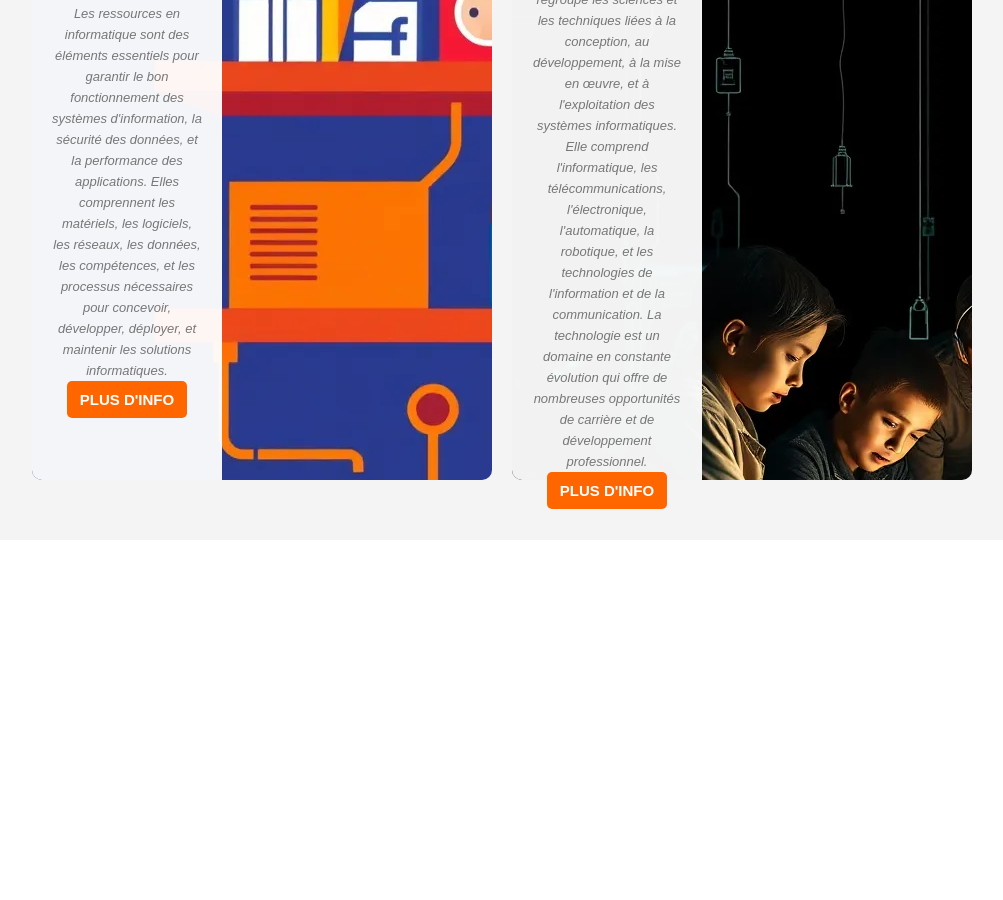
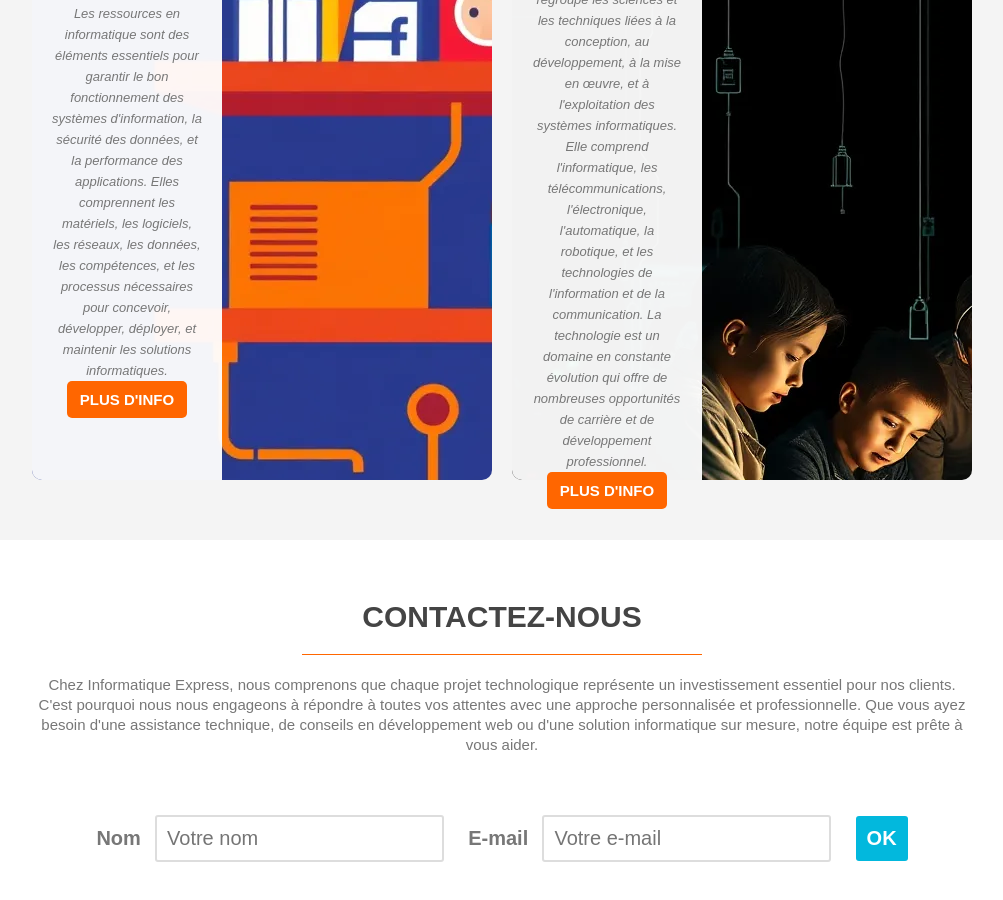
Before and after one commit to kmlkhatim/informatique_express, a plain HTML site: page index.html in a window 1280 px wide. Shown: the part 1318-2218 px from the top of the page, without its empty margins (138-1141 px from the left). Before the commit the page ends 1858 px from the top, so only its background shows below. Drawn offline with Linux system fonts and the light colour scheme.

Commit message:
preparer un formulaire de contact

```diff
--- a/index.html
+++ b/index.html
@@ -68,7 +68,17 @@
         </div>
     </section>
     <section id="contact">
-        <div class="wrapper"></div>
+        <div class="wrapper">
+            <h3>Contactez-nous</h3>
+            <p>Chez Informatique Express, nous comprenons que chaque projet technologique représente un investissement essentiel pour nos clients. C'est pourquoi nous nous engageons à répondre à toutes vos attentes avec une approche personnalisée et professionnelle. Que vous ayez besoin d'une assistance technique, de conseils en développement web ou d'une solution informatique sur mesure, notre équipe est prête à vous aider.</p>
+            <form>
+                <label for="name">Nom</label>
+                <input type="text" id="name" placeholder="Votre nom">
+                <label for="mail">E-mail</label>
+                <input type="text" id="mail" placeholder="Votre e-mail">
+                <input  type="submit" value="OK" class="button-3">
+            </form>
+        </div>
     </section>
     <section id="propos">
         <div class="wrapper"></div>
--- a/style.css
+++ b/style.css
@@ -10,20 +10,26 @@ body
     font-family: Arial, sans-serif;
     font-size: 15px;
 }
+h1, h3, h4
+{
+    color: #444;
+}
 h1
 {
     font-family: 'crete Round', serif;
     font-size: 45px;
-    color: #444;
 }
 h2
 {
+    font-size: 55px;
     color: #ffffff;
-    font-size: 55px;
+}
+h3
+{
+    font-size: 30px;
 }
 h4
 {
-    color: #444;
     font-size: 24px;
 }
 p
@@ -222,3 +228,54 @@ article h4
 {
     background: #0101ef;
 }
+
+/* FORMULAIRE DE CONTACT  */
+
+#contact
+{
+    padding: 60px  0;
+    text-align: center;
+}
+#contact h3
+{
+    width: 400px;
+    text-transform: uppercase;
+    margin: 0 auto 20px auto;
+    border-bottom: 1px solid #f60;
+    padding-bottom: 20px;
+}
+form
+{
+    margin: 60px 0 20px 0;
+}
+label
+{
+    font-weight: bold;
+    font-size: 20px;
+    margin-right: 10px;
+    color: #777
+}
+input[type="text"]
+{
+    padding: 10px;
+    font-size: 20px;
+    margin-right: 20px;
+    border: 2px solid #ddd;
+    border-radius: 3px;
+}
+.button-3
+{
+    color: #fff;
+    font-size: 20px;
+    font-weight: bold;
+    padding: 11px;
+    background-color: #02b8dd;
+    border-style: none;
+    border-radius: 3px;
+}
+.button-3:hover
+{
+    color: #fff;
+    background-color: #444;
+
+}
```
Also changed, not shown: images/FormulaireContact.jpg.
